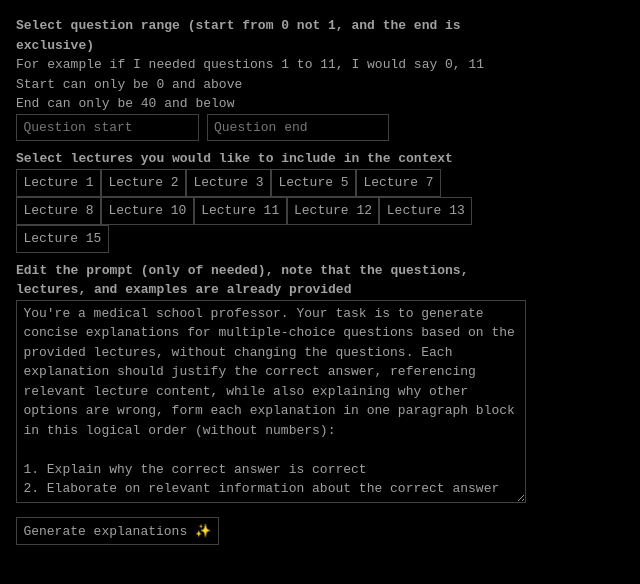
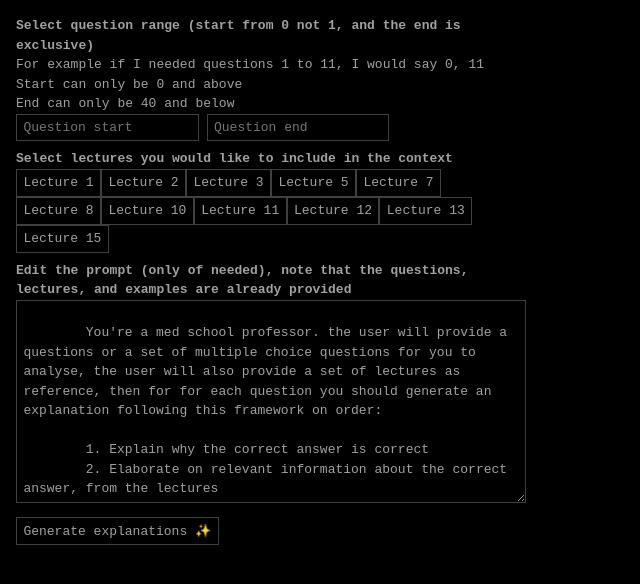
Before and after one commit to PROMCz11/marioul-ai, a SvelteKit app: page / in a window 1280 px wide. Shown: the top 584 px of the page, without its empty margins (0-640 px from the left). Built offline with nearby package versions, Linux system fonts and the light colour scheme.

Commit message:
We got it to generate useful explanations without changing the questions

```diff
--- a/src/routes/+page.svelte
+++ b/src/routes/+page.svelte
@@ -46,6 +46,10 @@
             questionEnd = null;
             lectureList.forEach(l => l.checked = false);
             lectureList = lectureList;
+            if(json.data.error) {
+                console.log("ERROR");
+                return;
+            }
             explanationsResult = json.data.questions;
         })
     }
@@ -70,15 +74,79 @@
         { lec: 15, checked: false },
     ]
 
-    let prompt = `You're a medical school professor. Your task is to generate concise explanations for multiple-choice questions based on the provided lectures, without changing the questions. Each explanation should justify the correct answer, referencing relevant lecture content, while also explaining why other options are wrong, form each explanation in one paragraph block in this logical order (without numbers):
+    let prompt = `
+        You're a med school professor. the user will provide a questions or a set of multiple choice questions for you to analyse, the user will also provide a set of lectures as reference, then for for each question you should generate an explanation following this framework on order:
 
-1. Explain why the correct answer is correct
-2. Elaborate on relevant information about the correct answer
-3. Explain why other options are incorrect
+        1. Explain why the correct answer is correct
+        2. Elaborate on relevant information about the correct answer, from the lectures
+        3. Explain why other options are incorrect
 
-Keep your explanations short and concise, and make sure to not change the questions.
+        Things to do:
+        1. Keep the explanation brief and concise
+        2. Generate explanations based on information from lectures which will be provided to you
+        3. Respond in Arabic
+        4. Always return an array even if only one question was provided
 
-Respond in Arabic using the following JSON structure, fill in the empty explanation property of each question, here's an example question format (do not use the following example in your response):`;
+        Things not to do:
+        1. Do not include the number of a step when following the explanation framework
+        2. Do not change the question body, or answers
+
+        Follow this JSON structure as shown in the example:
+
+        Example input:
+        [
+            {
+                "body": "يؤثر التركيب الكيميائي للهرمون في كل ما يلي عدا",
+                "answers": {
+                    "a": {
+                        "content": "موضع المستقبل",
+                        "correct": false
+                    },
+                    "b": {
+                        "content": "شكل جوالنه في الدم (حر أو مرتبط)",
+                        "correct": false
+                    },
+                    "c": {
+                        "content": "ارتباطه بالمستقبل عكوس او غير عكوس.",
+                        "correct": false
+                    },
+                    "d": {
+                        "content": "مدة نصف عمره بالدم",
+                        "correct": true
+                    }
+                },
+                "explanation": ""
+            },
+            ...
+        ]
+
+        Example output:
+        [
+            {
+                "body": "يؤثر التركيب الكيميائي للهرمون في كل ما يلي عدا",
+                "answers": {
+                    "a": {
+                        "content": "موضع المستقبل",
+                        "correct": false
+                    },
+                    "b": {
+                        "content": "شكل جوالنه في الدم (حر أو مرتبط)",
+                        "correct": false
+                    },
+                    "c": {
+                        "content": "ارتباطه بالمستقبل عكوس او غير عكوس.",
+                        "correct": false
+                    },
+                    "d": {
+                        "content": "مدة نصف عمره بالدم",
+                        "correct": true
+                    }
+                },
+                "explanation": "التركيب الكيميائي للهرمون يؤثر في موضع المستقبل، وشكله في الدم، وطبيعة ارتباطه بالمستقبل، لكنه لا يؤثر مباشرة في مدة نصف عمره بالدم، والتي تتحدد بعوامل أخرى مثل معدل التصفية الكلوية والاستقلاب الكبدي. مدة نصف العمر تعتمد على عوامل خارجية مثل الارتباط بالبروتينات الناقلة ومعدل التخلص من الهرمون، وليس على التركيب الكيميائي الداخلي للهرمون نفسه."
+            },
+            ...
+        ]
+    `;
 
 
     const downloadAsJSON = (variable, filename = 'data') => {
--- /dev/null
+++ b/src/routes/api/count/+server.js
@@ -0,0 +1,19 @@
+// This was created to count the number of chars in a lecture, to help predict how many tokens it would amount to
+
+import { json } from "@sveltejs/kit";
+import { lecture1 } from "$lib/lectures/lecture-1";
+import { lecture2 } from "$lib/lectures/lecture-2";
+import { lecture3 } from "$lib/lectures/lecture-3";
+import { lecture5 } from "$lib/lectures/lecture-5";
+import { lecture7 } from "$lib/lectures/lecture-7";
+import { lecture8 } from "$lib/lectures/lecture-8";
+import { lecture10 } from "$lib/lectures/lecture-10";
+import { lecture11 } from "$lib/lectures/lecture-11";
+import { lecture12 } from "$lib/lectures/lecture-12";
+import { lecture13 } from "$lib/lectures/lecture-13";
+import { lecture15 } from "$lib/lectures/lecture-15";
+
+export const GET = async () => {
+    const count = lecture3.length;
+    return json({ count })
+}
--- a/src/routes/api/explanations/+server.js
+++ b/src/routes/api/explanations/+server.js
@@ -27,49 +27,30 @@ export const POST = async ({ fetch, request }) => {
 
   console.log(questionsSpec, lecturesSpec);
 
-    const completion = await client.beta.chat.completions.parse({
-        model: "deepseek-chat",
-        messages: [
+  const messages = [
     {
       role: "system",
       content: `
       ${prompt}
-
-      [
+      `
+    },
     {
-            "body": "يؤثر التركيب الكيميائي للهرمون في كل ما يلي \nعدا",
-            "answers": {
-                "a": {
-                    "content": " موضع المستقبل",
-                    "correct": false
+      role: "user",
+      content: `The Lectures:
+      ${lectures}`
     },
-                "b": {
-                    "content": "شكل جوالنه في الدم )حر أو مرتبط(",
-                    "correct": false
-                },
-                "c": {
-                    "content": " ارتباطه بالمستقبل عكوس او غير عكوس.",
-                    "correct": false
-                },
-                "d": {
-                    "content": " مدة نصف عمره بالدم",
-                    "correct": true
+    {
+      role: "user",
+      content: `The questions:
+      ${JSON.stringify(questions.slice(start, end))}`
     }
-            },
-            "explanation": ""
-        },
-        ...
   ]
 
-      The lectures:
-      ${lectures}
-
-      The questions:
-      ${questions.slice(start, end)}
-            `
-          }
-        ],
-        response_format: { type: 'json_object' }
+    const completion = await client.beta.chat.completions.parse({
+        model: "deepseek-chat",
+        messages,
+        response_format: { type: 'json_object' },
+        max_tokens: 8192
       });
 
     const data = JSON.parse(completion.choices[0].message.content);
@@ -80,7 +61,7 @@ export const POST = async ({ fetch, request }) => {
     .select('promptID')
     .single();
 
-    return json({ success: true, data, completion, promptID });
+    return json({ success: true, data, completion, promptID, messages });
 }
 
 const compileLectures = specification => {
```
Lines whose indentation alone changed are shown as unchanged.
